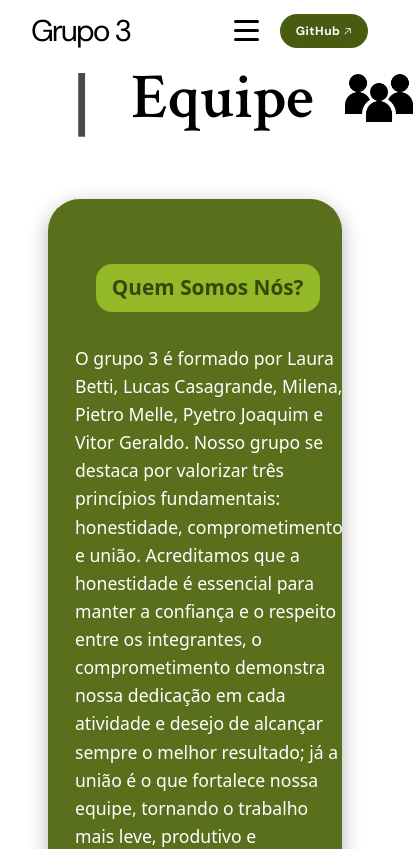
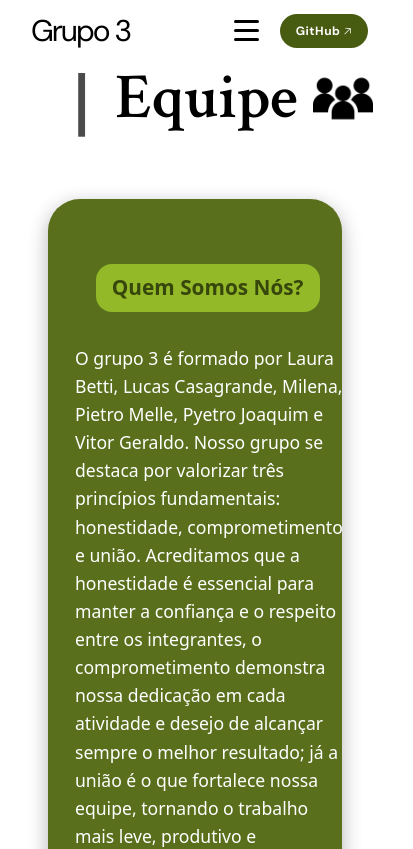
Before and after one commit to vitorcecato-sesi/estacao-meteorologica, a React (Vite) app in the folder Frontend/: page /equipe in a window 390 px wide. Shown: the top 849 px of the page, 413 px wide, since content can reach past the window. Built offline with nearby package versions, Linux system fonts and the light colour scheme.

Commit message:
comentado

```diff
--- a/Frontend/src/pages/Equipe.css
+++ b/Frontend/src/pages/Equipe.css
@@ -3,33 +3,47 @@
 =========================================== */
 .headerPaginaEquipe {
   display: flex;
+  /* Usa flexbox para organizar os itens em linha */
   flex-direction: row;
+  /* Alinha os elementos horizontalmente */
   align-items: center;
+  /* Centraliza verticalmente */
   gap: 2em;
+  /* Espaço entre os itens */
   margin-left: 6rem;
+  /* Desloca o cabeçalho para a direita */
   margin-top: -4rem;
+  /* Sobe o cabeçalho um pouco */
 }
 
 /* Ícone do cabeçalho com rotação animada */
 .simboloEquipe {
   height: 12vh;
+  /* Altura proporcional à tela */
   transition: transform 0.5s ease-in-out;
+  /* Suaviza o giro */
 }
 
 .simboloEquipe:hover {
   transform: rotateY(180deg);
+  /* Gira o ícone ao passar o mouse */
 }
 
 /* Elementos de texto do título principal */
 .enfeiteEquipe {
   font-size: 6em;
+  /* Tamanho grande para destaque */
   color: rgb(75, 75, 75);
+  /* Cinza escuro */
 }
 
 .tituloEquipe {
   font-size: 6em;
+  /* Mesmo tamanho do enfeite */
   font-family: "Crimson Text", serif;
+  /* Fonte serifada elegante */
   font-weight: 600;
+  /* Negrito médio */
 }
 
 /* ===========================================
@@ -37,45 +51,70 @@
 =========================================== */
 .equipe-img-texto {
   display: flex;
+  /* Alinha imagem e texto lado a lado */
   align-items: center;
+  /* Centraliza verticalmente */
   background-color: #596f1c;
+  /* Fundo verde-oliva */
   padding: 3rem;
+  /* Espaçamento interno */
   border-radius: 2rem;
+  /* Bordas arredondadas */
   box-shadow: 0 6px 20px rgba(0, 0, 0, 0.3);
+  /* Sombra para destaque */
 }
 
 /* Imagem principal da equipe */
 .ImgEquipe {
   width: 25em;
+  /* Largura fixa */
   height: auto;
+  /* Mantém proporção */
   margin: 2rem 0 2rem 6rem;
+  /* Espaçamento externo */
   border-radius: 2rem;
+  /* Bordas arredondadas */
   box-shadow: 0 4px 8px rgba(0, 0, 0, 0.8);
+  /* Sombra forte */
 }
 
-/* Título e texto de apresentação */
+/* Bloco de texto ao lado da imagem */
 .blequipe-texto {
   display: flex;
+  /* Coluna de texto */
   flex-direction: column;
   align-items: flex-start;
+  /* Alinhado à esquerda */
   margin-left: 3rem;
+  /* Espaçamento lateral */
 }
 
 .Titulo-Equipe {
   color: #37470b;
+  /* Verde escuro */
   margin-bottom: 4rem;
+  /* Espaço abaixo do título */
   background-color: #93b929;
+  /* Fundo verde claro */
   padding: 0.5rem 1rem;
+  /* Espaçamento interno */
   border-radius: 1rem;
+  /* Bordas arredondadas */
   font-size: 1.3rem;
+  /* Tamanho do título */
 }
 
 .Texto-Equipe {
   color: #ffffff;
+  /* Texto branco */
   font-size: 1.1rem;
+  /* Tamanho confortável de leitura */
   line-height: 1.6;
+  /* Espaçamento entre linhas */
   width: 55rem;
+  /* Largura do parágrafo */
   margin-top: -2rem;
+  /* Ajuste de posição */
 }
 
 /* ===========================================
@@ -83,121 +122,149 @@
 =========================================== */
 .Bloco-Integrantes {
   margin-top: 2rem;
+  /* Espaçamento acima */
 }
 
 .Titulo-In {
   margin-left: 5rem;
+  /* Afasta da borda */
   margin-top: 3rem;
   margin-bottom: 5.5rem;
   font-family: "DM Sans", sans-serif;
+  /* Fonte moderna */
   font-size: 20px;
+  /* Tamanho do subtítulo */
 }
 
 /* Container geral dos integrantes */
 .equipe-container {
   display: flex;
+  /* Exibe os integrantes em linha */
   flex-wrap: wrap;
+  /* Permite quebrar linha se precisar */
   justify-content: center;
+  /* Centraliza horizontalmente */
   gap: 15rem;
+  /* Espaço entre os cards */
   margin: 20px 0 6rem 0;
+  /* Margens verticais */
 }
 
-/* Cada integrante em formato de coluna */
+/* Cada integrante (coluna com imagem e nome) */
 .integrante {
   display: flex;
   flex-direction: column;
   align-items: center;
   position: relative;
-  /* para posicionar o nome */
+  /* Necessário para o texto sobreposto */
   transition: all 0.4s ease;
+  /* Transição suave */
 }
 
 /* Nome abaixo da foto */
 .Nome {
   background-color: #93b929;
+  /* Fundo verde claro */
   border-radius: 0.5rem;
+  /* Bordas arredondadas */
   font-weight: 700;
+  /* Negrito */
   font-size: 1.1rem;
+  /* Tamanho da fonte */
   margin-top: 0.3rem;
+  /* Espaço acima */
   width: 10rem;
+  /* Largura fixa */
   text-align: center;
+  /* Centraliza texto */
   padding: 0.2rem 0;
+  /* Espaçamento interno */
 }
-
 
 /* ===========================================
    NOVO DESIGN DOS CARDS DE INTEGRANTES
 =========================================== */
 .hover-card {
   position: relative;
-  /* para posicionar o texto interno */
+  /* Para posicionar o texto dentro */
   display: flex;
   align-items: center;
   justify-content: center;
   background-color: #d5f5b4;
+  /* Fundo verde claro */
   border: 2px solid #255a27;
+  /* Borda verde escura */
   border-radius: 50%;
+  /* Começa redondo */
   width: 10em;
   height: 12em;
   overflow: hidden;
-  /* esconde o conteúdo que ultrapassa os limites */
+  /* Esconde conteúdo extra */
   transition: all 0.5s ease;
+  /* Transição suave */
   cursor: pointer;
+  /* Mostra que é interativo */
 }
 
-/* Imagem principal (perfil redondo) */
+/* Imagem do integrante dentro do card */
 .hover-card img {
   width: 100%;
+  /* Preenche o espaço */
   height: 100%;
   border-radius: 50%;
+  /* Redondo */
   object-fit: cover;
-  /* garante que a imagem preencha o espaço */
+  /* Ajusta proporção */
   transition: all 0.5s ease;
 }
 
-/* Animação ao passar o mouse — o card se expande */
+/* Efeito ao passar o mouse (expande o card) */
 .hover-card:hover {
   width: 25rem;
-  /* cresce lateralmente */
+  /* Aumenta lateralmente */
   border-radius: 2rem;
+  /* Fica mais retangular */
   justify-content: flex-start;
-  /* alinha à esquerda */
+  /* Alinha à esquerda */
   padding-left: 1rem;
   padding: 1rem;
 }
 
-/* Ajusta a imagem ao expandir o card */
+/* Ajusta imagem durante a expansão */
 .hover-card:hover img {
   width: 6rem;
   height: 6rem;
   border-radius: 50%;
   margin-right: 1.2rem;
+  /* Espaço para o texto */
   background-color: #3eac42;
+  /* Cor de destaque */
   padding: 0.2rem;
 }
 
-/* Texto que aparece na expansão */
+/* Texto escondido que aparece no hover */
 .hover-info {
   opacity: 0;
+  /* Invisível inicialmente */
   position: absolute;
   left: 8rem;
+  /* Posição inicial */
   color: #000;
   display: flex;
   flex-direction: column;
   justify-content: center;
   transition: all 0.5s ease;
-  /* transição suave */
 }
 
-/* Mostra o texto com leve deslocamento */
+/* Mostra o texto ao passar o mouse */
 .hover-card:hover .hover-info {
   opacity: 1;
-  /* torna visível */
+  /* Fica visível */
   left: 9rem;
-  /* desloca um pouco para a direita */
+  /* Leve deslocamento */
 }
 
-/* Estilo do título “Funções” dentro do card */
+/* Título dentro do card expandido */
 .nome-hover {
   font-weight: 700;
   font-size: 1.1rem;
@@ -217,27 +284,35 @@
   align-items: center;
 }
 
+/* Bloco amarelo com texto da explicação */
 .blequipe-textologo {
   display: flex;
   flex-direction: column;
   align-items: flex-start;
   background-color: #fff69d;
+  /* Fundo amarelo claro */
   padding: 1rem 2rem;
   border-radius: 0 50px 50px 0;
+  /* Borda arredondada só de um lado */
   width: 75rem;
   margin-right: 6rem;
   box-shadow: 0 6px 20px rgba(0, 0, 0, 0.3);
+  /* Sombra */
 }
 
+/* Título da explicação */
 .Titulo-Logo {
   color: #fff69d;
+  /* Texto amarelo claro */
   background-color: #b5aa47;
+  /* Fundo dourado */
   padding: 0.5rem 1rem;
   border-radius: 1rem;
   margin: 0 0 1rem 23rem;
   /* Centraliza o título */
 }
 
+/* Logo circular ao lado do texto */
 .Img-Logo {
   width: 13em;
   height: auto;
@@ -246,44 +321,46 @@
   border-radius: 50%;
 }
 
+/* Texto explicativo da logo */
 .texto-expli {
   font-size: 1.1rem;
   line-height: 1.6;
   /* Espaçamento entre linhas */
 }
 
-/* ===========================================*/
-
+/* ===========================================
+   RESPONSIVIDADE — AJUSTES PARA TELAS MENORES
+=========================================== */
 
 @media (max-width: 1460px) {
   .Texto-Equipe {
     width: 35rem;
   }
 
+  /* Reduz largura do texto */
   .Titulo-Logo {
     margin: 0 0 1rem 15rem;
-    /* Centraliza o título */
   }
 
   .equipe-container {
     gap: 15rem;
-    margin: 20px 0 6rem 0;
   }
-
 }
 
 @media (max-width: 1242px) {
   .equipe-container {
     gap: 12rem;
   }
+
+  /* Menos espaço entre cards */
 }
 
 @media (max-width: 1155px) {
   .ImgEquipe {
     width: 30em;
-    height: auto;
   }
 
+  /* Reduz imagem */
   .Texto-Equipe {
     width: 25rem;
   }
@@ -302,13 +379,10 @@
 
   .Titulo-Logo {
     margin: 0 0 1rem 10rem;
-    /* Centraliza o título */
   }
-
 }
 
 @media (max-width: 1028px) {
-
   .Texto-Equipe {
     width: 20rem;
   }
@@ -320,18 +394,16 @@
   .equipe-container {
     gap: 6rem;
   }
-
-
 }
 
 @media (max-width: 955px) {
-
   .Texto-Equipe {
     width: 48rem;
   }
 
   .equipe-img-texto {
     flex-direction: column-reverse;
+    /* Imagem abaixo do texto */
     align-items: center;
   }
 
@@ -344,26 +416,16 @@
   }
 
   .ImgEquipe {
-    margin: 2rem 0 2rem 0;
+    margin: 2rem 0;
     width: 35em;
   }
 
   .Titulo-Logo {
     margin-left: 5rem;
   }
-
 }
 
-@media (max-width: 765px) {
-  .texto-hover {
-    font-size: 1.2rem;
-  }
-}
-
-
-
 @media (max-width: 820px) {
-
   .Titulo-Equipe {
     margin-left: 10rem;
   }
@@ -383,29 +445,22 @@
 
   .equipe-container {
     flex-direction: column;
+    /* Empilha cards */
     align-items: center;
   }
 
   .hover-card:hover {
     width: 30rem;
-    /* cresce lateralmente */
     height: 15rem;
-
   }
-
 
   .hover-card:hover img {
     width: 10rem;
     height: 10rem;
-    border-radius: 50%;
-    margin-right: 1.2rem;
-    background-color: #3eac42;
-    padding: 0.2rem;
   }
 
   .texto-hover {
     margin-left: 3rem;
-
   }
 
   .Titulo-Logo {
@@ -413,20 +468,14 @@
   }
 }
 
-
 @media (max-width: 429px) {
-
-
-
   .ImgEquipe {
     width: 20em;
   }
 
   .hover-card:hover {
     width: 20rem;
-    /* cresce lateralmente */
     height: 12rem;
-
   }
 }
 
@@ -441,7 +490,11 @@
   }
 
   .simboloEquipe {
-    height: 8vh;
+    height: 7vh;
+  }
+
+  .headerPaginaEquipe {
+    gap: 1rem;
   }
 
   .Titulo-Equipe {
@@ -464,7 +517,6 @@
   .blequipe-textologo {
     width: 20rem;
     border-radius: 2rem;
-    margin-left: 2rem;
     margin: 0;
   }
 
@@ -475,14 +527,11 @@
 
   .hover-card {
     width: 8rem;
-    /* cresce lateralmente */
     height: 8rem;
-
   }
 
   .hover-card:hover {
     width: 20rem;
-    /* cresce lateralmente */
     height: 12rem;
     padding: 2.5rem;
   }
@@ -507,11 +556,9 @@
     width: 8rem;
     font-size: 1rem;
     margin-left: 2rem;
-
   }
 
   .funcao-hover {
     font-size: 0.9rem;
   }
-
 }
```
Also changed, not shown: Frontend/src/pages/Equipe.jsx (+6 -1 lines).
